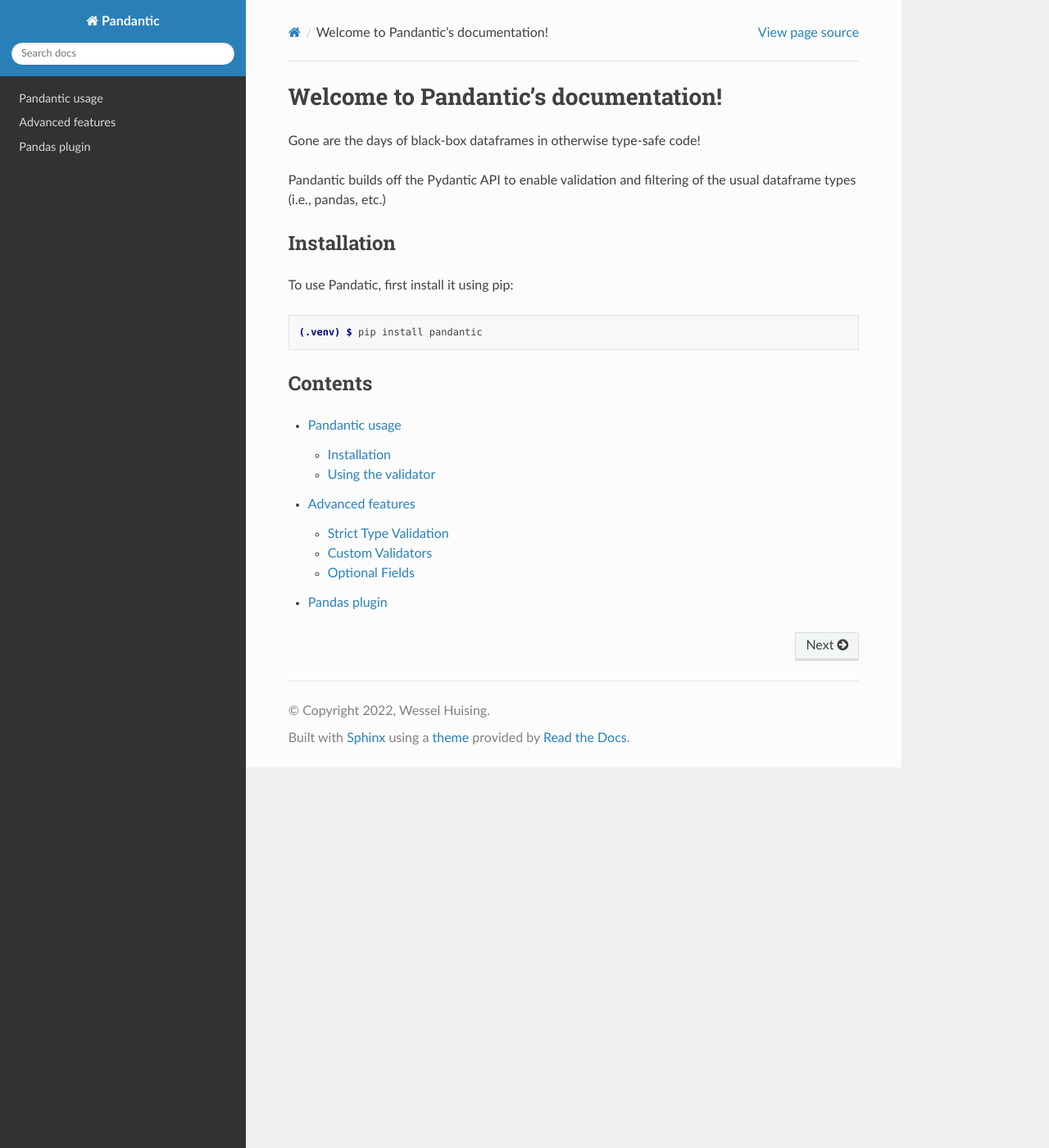
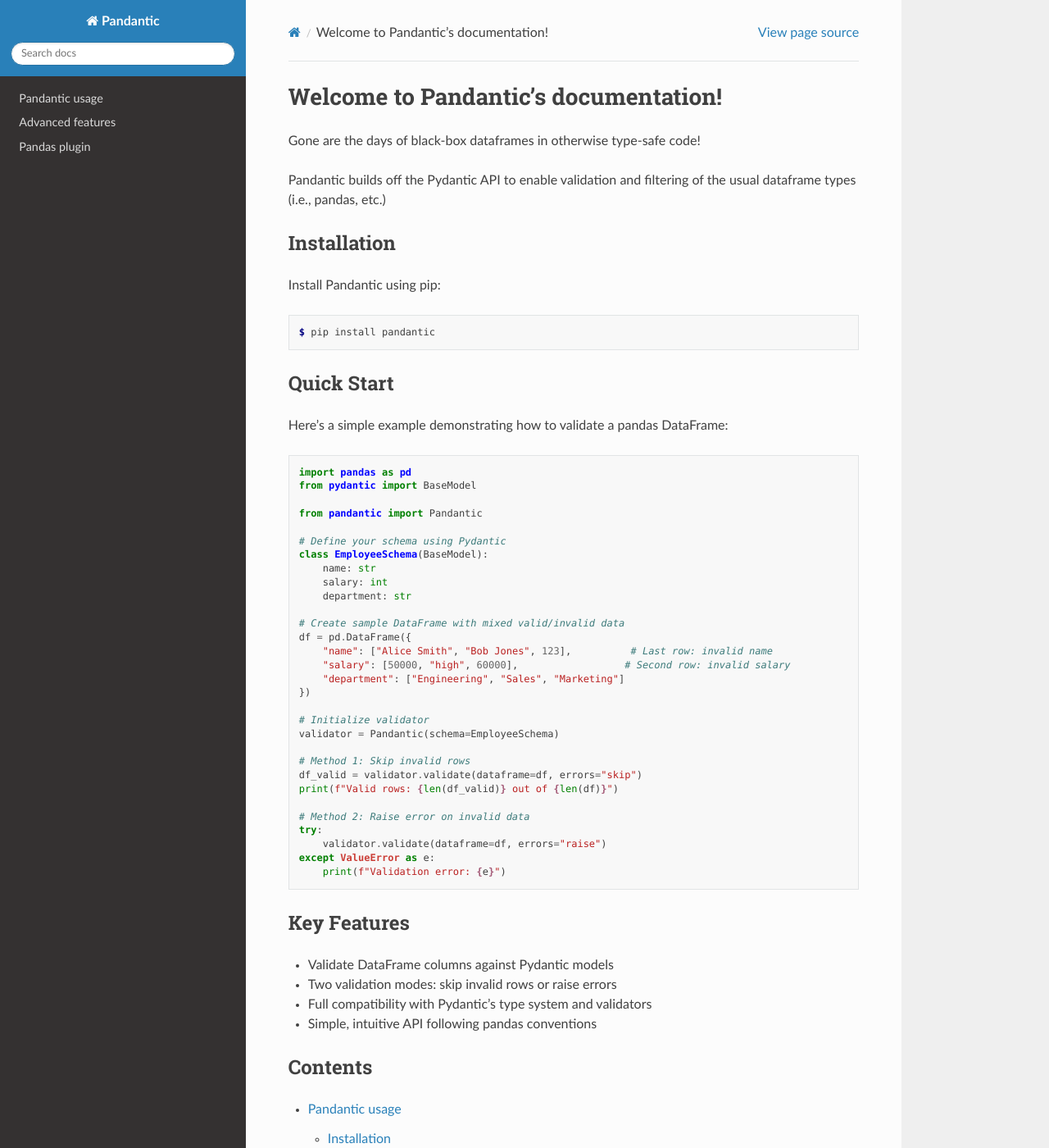
Before and after one commit to wesselhuising/pandantic, a Sphinx documentation site: the page built from docs/source/index.rst, in a window 1280 px wide and 1400 px high. Shown: the whole window at 82% size. Built offline with Sphinx 7.4.7 and the Read the Docs theme 3.1.0, drawn with Linux system fonts in a browser that asks for light colours; pages that are not in the unit, such as notebooks, are missing from menus.

Commit message:
last improvement to index docs

```diff
--- a/docs/source/index.rst
+++ b/docs/source/index.rst
@@ -10,11 +10,56 @@
 Installation
 ------------
 
-To use Pandatic, first install it using pip:
+Install Pandantic using pip:
 
 .. code-block:: console
 
-   (.venv) $ pip install pandantic
+   $ pip install pandantic
+
+Quick Start
+----------
+
+Here's a simple example demonstrating how to validate a pandas DataFrame:
+
+.. code-block:: python
+
+    import pandas as pd
+    from pydantic import BaseModel
+
+    from pandantic import Pandantic
+
+    # Define your schema using Pydantic
+    class EmployeeSchema(BaseModel):
+        name: str
+        salary: int
+        department: str
+
+    # Create sample DataFrame with mixed valid/invalid data
+    df = pd.DataFrame({
+        "name": ["Alice Smith", "Bob Jones", 123],          # Last row: invalid name
+        "salary": [50000, "high", 60000],                  # Second row: invalid salary
+        "department": ["Engineering", "Sales", "Marketing"]
+    })
+
+    # Initialize validator
+    validator = Pandantic(schema=EmployeeSchema)
+
+    # Method 1: Skip invalid rows
+    df_valid = validator.validate(dataframe=df, errors="skip")
+    print(f"Valid rows: {len(df_valid)} out of {len(df)}")
+
+    # Method 2: Raise error on invalid data
+    try:
+        validator.validate(dataframe=df, errors="raise")
+    except ValueError as e:
+        print(f"Validation error: {e}")
+
+Key Features
+-----------
+- Validate DataFrame columns against Pydantic models
+- Two validation modes: skip invalid rows or raise errors
+- Full compatibility with Pydantic's type system and validators
+- Simple, intuitive API following pandas conventions
 
 
 Contents
```
